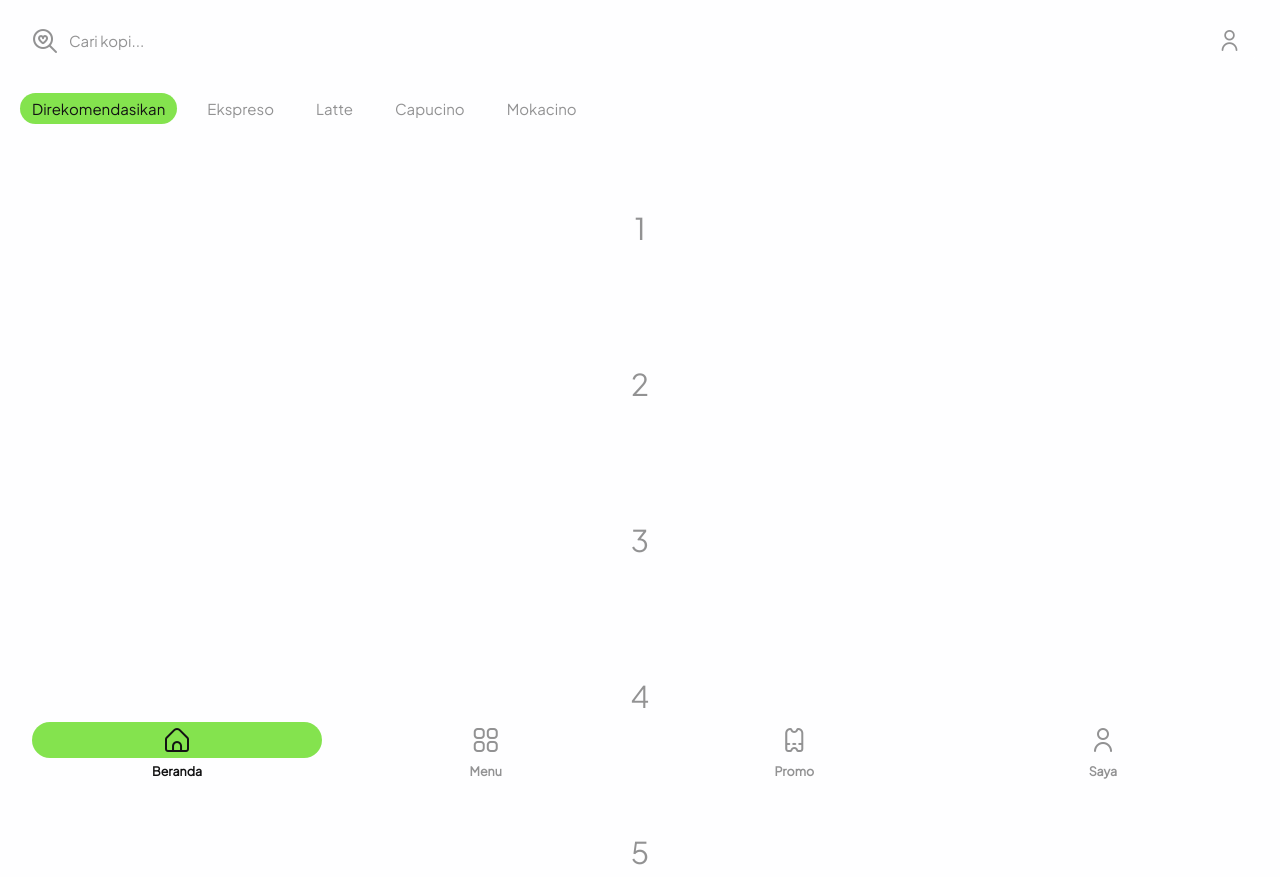
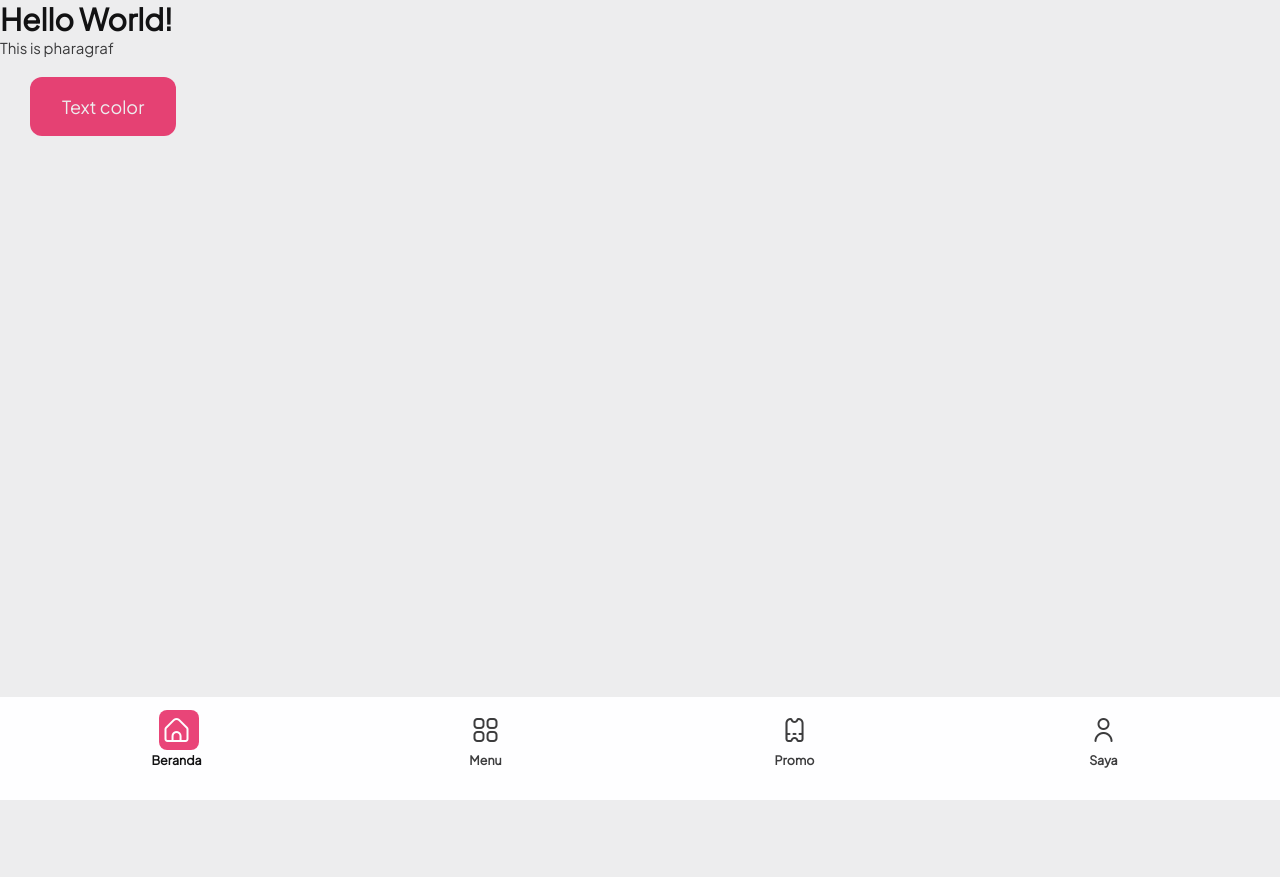
Before and after one commit to TirthaAhmadNazuha/my-react-app-beginner, a React (Create React App) app: page / in a window 1280 px wide. After the commit the page ends 800 px from the top, so only its background shows below. Built offline with nearby package versions, Linux system fonts and the light colour scheme.

Commit message:
make navbar

```diff
--- a/src/App.css
+++ b/src/App.css
@@ -1,206 +1,70 @@
+.primary {
+  background: var(--pri);
+  color: var(--body);
+  width: -webkit-fit-content;
+  width: -moz-fit-content;
+  width: fit-content;
+  padding: 18px 32px;
+  margin: 20px 30px;
+  border-radius: 12px;
+  font-size: 1.2rem;
+}
+
 .navbar {
   position: fixed;
+  bottom: 0;
   left: 0;
-  bottom: 0;
   right: 0;
-  z-index: 77;
-  display: -webkit-box;
-  display: -ms-flexbox;
-  display: flex;
-  padding: 8px calc(10px + 1vw) 16px calc(10px + 1vw);
-  text-align: center;
-  border-top-left-radius: 22px;
-  border-top-right-radius: 22px;
-}
-
-.navbar button {
-  display: -webkit-box;
-  display: -ms-flexbox;
-  display: flex;
-  -webkit-box-orient: vertical;
-  -webkit-box-direction: normal;
-      -ms-flex-direction: column;
-          flex-direction: column;
-  -webkit-box-align: center;
-      -ms-flex-align: center;
-          align-items: center;
-  text-align: center;
-  padding: 5px;
-  -ms-flex-preferred-size: 25%;
-      flex-basis: 25%;
-  -webkit-box-sizing: border-box;
-          box-sizing: border-box;
-}
-
-.navbar h5 {
-  color: inherit;
-  -webkit-transition: 300ms ease;
-  transition: 300ms ease;
-}
-
-.navbar .icon {
-  background: #0000;
-  margin-bottom: 5px;
-  padding: 3px;
-  width: 30px;
-  border-radius: 30px;
-  -webkit-box-sizing: border-box;
-          box-sizing: border-box;
-  -webkit-transition: 300ms ease;
-  transition: 300ms ease;
-}
-
-.navbar .on {
-  color: var(--he);
-}
-
-.navbar .on .icon {
-  background: var(--pri);
-  width: 97%;
-}
-
-.search-bar-home {
-  display: -webkit-box;
-  display: -ms-flexbox;
-  display: flex;
-  width: 100%;
-  padding: 12px 18px;
-  padding-top: 15px;
-  -webkit-box-sizing: border-box;
-          box-sizing: border-box;
-  -webkit-box-pack: center;
-      -ms-flex-pack: center;
-          justify-content: center;
-}
-
-.search-bar-home .search-box {
-  -webkit-box-flex: 3;
-      -ms-flex-positive: 3;
-          flex-grow: 3;
+  width: 100vw;
+  z-index: 66;
+  padding: 18px 22px calc(30px + 0.2vh) 22px;
   display: -webkit-box;
   display: -ms-flexbox;
   display: flex;
   -webkit-box-align: center;
       -ms-flex-align: center;
           align-items: center;
-  padding: 10px 6px;
-  padding-left: 15px;
-  border-top-left-radius: 40px;
-  border-bottom-left-radius: 40px;
-  height: 30px;
-  background: #fefeff30;
+  -ms-flex-pack: distribute;
+      justify-content: space-around;
+  -webkit-box-sizing: border-box;
+          box-sizing: border-box;
 }
 
-.search-bar-home .search-box i {
-  margin-bottom: 2px;
-}
-
-.search-bar-home h4 {
-  font-weight: 400;
-  margin-left: 12px;
-  color: inherit;
-}
-
-.search-bar-home .avatar-user {
-  -ms-flex-preferred-size: fit-content;
-      flex-basis: fit-content;
-  display: -webkit-box;
-  display: -ms-flexbox;
-  display: flex;
-  -webkit-box-align: center;
-      -ms-flex-align: center;
-          align-items: center;
-  -webkit-box-pack: end;
-      -ms-flex-pack: end;
-          justify-content: flex-end;
-  background: #fefeff30;
-  padding: 10px 6px;
-  padding-right: 15px;
-  border-top-right-radius: 40px;
-  border-bottom-right-radius: 40px;
-  height: 30px;
-}
-
-.search-bar-home .avatar-user button {
-  background: #fefeff30;
-  width: 35px;
-  height: 35px;
-  border-radius: 50%;
-}
-
-.search-bar-home .avatar-user button i {
-  font-size: 21px;
-  margin-bottom: 2px;
-}
-
-.content-home {
-  width: 100%;
-  height: 100vh;
-  display: -webkit-box;
-  display: -ms-flexbox;
-  display: flex;
-  -webkit-box-orient: vertical;
-  -webkit-box-direction: normal;
-      -ms-flex-direction: column;
-          flex-direction: column;
-  overflow-y: auto;
-}
-
-.content-home .bread-crumb {
-  -ms-flex-preferred-size: 100px;
-      flex-basis: 100px;
-  width: 100%;
-  display: -webkit-box;
-  display: -ms-flexbox;
-  display: flex;
-  -webkit-box-align: center;
-      -ms-flex-align: center;
-          align-items: center;
-  -ms-flex-wrap: nowrap;
-      flex-wrap: nowrap;
-  overflow-x: auto;
-  overflow-y: hidden;
-}
-
-.content-home .bread-crumb button {
-  background: #fefeff30;
-  padding: 6px 12px;
-  border-radius: 30px;
-  margin: 9px;
+.navbar .navbar-btn {
+  -ms-flex-preferred-size: 23%;
+      flex-basis: 23%;
+  color: var(--co);
   -webkit-transition: 300ms ease;
   transition: 300ms ease;
 }
 
-.content-home .bread-crumb button:first-child {
-  margin-left: 20px;
+.navbar .navbar-btn h5 {
+  color: var(--co);
+  -webkit-transition: 300ms ease;
+  transition: 300ms ease;
 }
 
-.content-home .bread-crumb button:last-child {
-  margin-right: 18px;
+.navbar .navbar-btn i {
+  margin-bottom: 10px;
 }
 
-.content-home .bread-crumb .on {
-  color: var(--he);
-  background: var(--pri);
+.navbar .navbar-btn.on {
+  color: var(--bg);
 }
 
-.content-home .con {
-  -webkit-box-flex: 3;
-      -ms-flex-positive: 3;
-          flex-grow: 3;
-  overflow-y: auto;
+.navbar .navbar-btn.on h5 {
+  color: var(--he);
 }
 
-.content-home .con div {
-  width: 100%;
-  padding: 50px 0;
-  text-align: center;
-  font-size: 2em;
-  background: #fefeff23;
-  margin: 18px 0;
-}
-
-.content-home .con div:last-child {
-  margin-bottom: 220px;
+.navbar .navbar-btn-bg {
+  position: absolute;
+  top: 13px;
+  z-index: -1;
+  background: var(--pri);
+  width: 40px;
+  height: 40px;
+  border-radius: 8px;
+  -webkit-transition: 300ms ease;
+  transition: 300ms ease;
 }
 /*# sourceMappingURL=App.css.map */
--- a/src/App.js
+++ b/src/App.js
@@ -1,27 +1,14 @@
 import './App.css';
 import Navbar from './components/nav';
-import SearchBarHome from './components/home/searchbar';
-import ContentHome from './components/home/conten';
+
+
 const App = () => {
-	// document.querySelector('.home-page .con').style.overflowY = 'hidden'
-	// window.addEventListener('scroll', () => {
-	// 	const searchBarHome = document.querySelector('.home-page .search-bar-home').offsetTop + document.querySelector('.home-page .search-bar-home').clientHeight
-	// 	if (window.scrollY >= searchBarHome) {
-	// 		document.querySelector('.home-page .con').style.overflowY = 'auto'
-	// 		window.blur()
-	// 		document.querySelector('.home-page .con').focus()
-	// 	} else {
-	// 		document.querySelector('.home-page .con').style.overflowY = 'hidden'
-	// 		document.querySelector('.home-page .con').blur()
-	// 		window.focus()
-	// 	}
-	// })
+
 	return (
 		<div className='App'>
-			<div className='home-page'>
-				<SearchBarHome />
-				<ContentHome />
-			</div>
+			<h1>Hello World!</h1>
+			<p>This is pharagraf</p>
+			<div className='primary'>Text color</div>
 			<Navbar />
 		</div>
 	);
--- a/src/App.scss
+++ b/src/App.scss
@@ -1,138 +1,55 @@
+.primary {
+    background: var(--pri);
+    color: var(--body);
+    width: fit-content;
+    padding: 18px 32px;
+    margin: 20px 30px;
+    border-radius: 12px;
+    font-size: 1.2rem;
+}
 .navbar {
     position: fixed;
+    bottom: 0;
     left: 0;
-    bottom: 0;
     right: 0;
-    z-index: 77;
+    width: 100vw;
+    z-index: 66;
+    padding: 18px 22px calc(30px + 0.2vh) 22px;
     display: flex;
-    padding: 8px calc(10px + 1vw) 16px calc(10px + 1vw);
-    text-align: center;
-    border-top-left-radius: 22px;
-    border-top-right-radius: 22px;
-    button {
-        display: flex;
-        flex-direction: column;
-        align-items: center;
-        text-align: center;
-        padding: 5px;
-        flex-basis: 25%;
-        box-sizing: border-box;
+    align-items: center;
+    justify-content: space-around;
+    box-sizing: border-box;
+    .navbar-btn {
+        flex-basis: 23%;
+        color: var(--co);
+        transition: 300ms ease;
+        h5 {
+            color: var(--co);
+            transition: 300ms ease;
+        }
+        i {
+            margin-bottom: 10px;
+        }
     }
-    h5 {
-        color: inherit;
+    .navbar-btn.on {
+        color: var(--bg);
+        h5 {
+            color: var(--he);
+        }
+    }
+    .navbar-btn-bg {
+        position: absolute;
+        top: 13px;
+        z-index: -1;
+        background: var(--pri);
+        width: 40px;
+        height: 40px;
+        border-radius: 8px;
         transition: 300ms ease;
     }
-    .icon {
-        background: #0000;
-        margin-bottom: 5px;
-        padding: 3px;
-        width: 30px;
-        border-radius: 30px;
-        box-sizing: border-box;
-        transition: 300ms ease;
-    }
-    .on {
-        color: var(--he);
-        .icon {
-            background: var(--pri);
-            width: 97%;
-        }
-    }
 }
-.search-bar-home {
-    display: flex;
-    width: 100%;
-    padding: 12px 18px;
-    padding-top: 15px;
-    box-sizing: border-box;
-    justify-content: center;
-    .search-box {
-        flex-grow: 3;
-        display: flex;
-        align-items: center;
-        padding: 10px 6px;
-        padding-left: 15px;
-        border-top-left-radius: 40px;
-        border-bottom-left-radius: 40px;
-        height: 30px;
-        background: #fefeff30;
-        i {
-            margin-bottom: 2px;
-        }
-    }
-    h4 {
-        font-weight: 400;
-        margin-left: 12px;
-        color: inherit;
-    }
-    .avatar-user {
-        flex-basis: fit-content;
-        display: flex;
-        align-items: center;
-        justify-content: flex-end;
-        background: #fefeff30;
-        padding: 10px 6px;
-        padding-right: 15px;
-        border-top-right-radius: 40px;
-        border-bottom-right-radius: 40px;
-        height: 30px;
-        button {
-            background: #fefeff30;
-            width: 35px;
-            height: 35px;
-            border-radius: 50%;
-            i {
-                font-size: 21px;
-                margin-bottom: 2px;
-            }
-        }
-    }
-}
-.content-home {
-    width: 100%;
-    height: 100vh;
-    display: flex;
-    flex-direction: column;
-    overflow-y: auto;
-    .bread-crumb {
-        flex-basis: 100px;
-        width: 100%;
-        display: flex;
-        align-items: center;
-        flex-wrap: nowrap;
-        overflow-x: auto;
-        overflow-y: hidden;
-        button {
-            background: #fefeff30;
-            padding: 6px 12px;
-            border-radius: 30px;
-            margin: 9px;
-            transition: 300ms ease;
-            &:first-child {
-                margin-left: 20px;
-            }
-            &:last-child {
-                margin-right: 18px;
-            }
-        }
-        .on {
-            color: var(--he);
-            background: var(--pri);
-        }
-    }
-    .con {
-        flex-grow: 3;
-        overflow-y: auto;
-        div {
-            width: 100%;
-            padding: 50px 0;
-            text-align: center;
-            font-size: 2em;
-            background: #fefeff23;
-            margin: 18px 0;
-            &:last-child {
-                margin-bottom: 220px;
-            }
-        }
-    }
-}
+// @media screen and (prefers-color-scheme: light) {
+//     .navbar .navbar-btn.on {
+//         color: var(--truePri);
+//     }
+// }
--- a/src/components/home/conten.js
+++ /dev/null
@@ -1,34 +0,0 @@
-const ContentHome = () => {
-    const handleClick = (e) => {
-        for (const item of e.nativeEvent.path) {
-            if (item.className === 'home-bread-crumb-btn') {
-                item.className = 'home-bread-crumb-btn on'
-                for (const button of document.getElementsByClassName('home-bread-crumb-btn on')) {
-                    if (button.name !== item.name) button.className = 'home-bread-crumb-btn'
-                }
-            }
-        }
-
-    }
-
-    return (
-        <div className="content-home">
-            <div className="bread-crumb" onClick={(e) => handleClick(e)}>
-                <button className="home-bread-crumb-btn on" name="sugestion">Direkomendasikan</button>
-                <button className="home-bread-crumb-btn" name="expreso">Ekspreso</button>
-                <button className="home-bread-crumb-btn" name="late">Latte</button>
-                <button className="home-bread-crumb-btn" name="capucino">Capucino</button>
-                <button className="home-bread-crumb-btn" name="mokacina">Mokacino</button>
-            </div>
-            <div className="con">
-                <div>1</div>
-                <div>2</div>
-                <div>3</div>
-                <div>4</div>
-                <div>5</div>
-                <div>6</div>
-            </div>
-        </div>
-    )
-}
-export default ContentHome
--- a/src/components/home/searchbar.js
+++ /dev/null
@@ -1,14 +0,0 @@
-const SearchBarHome = () => {
-    return (
-        <div className="search-bar-home">
-            <div className="search-box">
-                <i className="fi fi-rr-search-heart"></i>
-                <h4>Cari kopi...</h4>
-            </div>
-            <div className="avatar-user">
-                <button><i className="fi fi-rr-user"></i></button>
-            </div>
-        </div>
-    )
-}
-export default SearchBarHome
--- a/src/components/nav.js
+++ b/src/components/nav.js
@@ -1,21 +1,34 @@
 const Navbar = () => {
-    const handleClick = (e) => {
-        for (const item of e.nativeEvent.path) {
-            if (item.className === 'navbar-btn') {
-                item.className = 'navbar-btn on'
-                for (const button of document.getElementsByClassName('navbar-btn on')) {
-                    if (button.name !== item.name) button.className = 'navbar-btn'
-                }
+    const navbarInterval = () => {
+        const inter = setInterval(() => {
+            if (document.querySelector('.navbar') !== null) {
+                clearInterval(inter)
+                const btn = document.querySelectorAll('.navbar .navbar-btn')
+                const btnBg = document.querySelector('.navbar .navbar-btn-bg')
+                const onIcon = document.querySelector('.navbar .navbar-btn.on i')
+                btnBg.style.left = onIcon.offsetLeft - 8 + 'px'
+                handleClick({ btn, btnBg, onIcon })
             }
-        }
-
+        }, 0)
+    }
+    navbarInterval()
+    const handleClick = ({ btn, btnBg, onIcon }) => {
+        btn.forEach(button => {
+            button.addEventListener('click', () => {
+                btn.forEach((button) => {
+                    button.className = 'navbar-btn'
+                })
+                button.className = 'navbar-btn on'
+            })
+        })
     }
     return (
-        <div className="navbar" onClick={(e) => handleClick(e)}>
-            <button className="navbar-btn on" name="home"><div className="icon"><i className="fi fi-rr-home"></i></div><h5>Beranda</h5></button>
-            <button className="navbar-btn" name="menu"><div className="icon"><i className="fi fi-rr-apps"></i></div><h5>Menu</h5></button>
-            <button className="navbar-btn" name="promo"><div className="icon"><i className="fi fi-rr-ticket"></i></div><h5>Promo</h5></button>
-            <button className="navbar-btn" name="user"><div className="icon"><i className="fi fi-rr-user"></i></div><h5>Saya</h5></button>
+        <div className="navbar" onClick={() => navbarInterval()}>
+            <div className="navbar-btn-bg"></div>
+            <button className="navbar-btn on" name="home"><i className="fi fi-rr-home"></i><h5>Beranda</h5></button>
+            <button className="navbar-btn" name="menu"><i className="fi fi-rr-apps"></i><h5>Menu</h5></button>
+            <button className="navbar-btn" name="promo"><i className="fi fi-rr-ticket"></i><h5>Promo</h5></button>
+            <button className="navbar-btn" name="user"><i className="fi fi-rr-user"></i><h5>Saya</h5></button>
         </div>
     )
 }
--- a/src/index.css
+++ b/src/index.css
@@ -7,19 +7,23 @@
 	scroll-behavior: smooth;
 }
 :root {
-	--lightCo: #2222237d;
+	--lightCo: #1d1d1edc;
 	--lightHe: #121213;
 	--lightBg: #fefeff;
 	--lightBo: #ededee;
-	--darkCo: #dddddd7d;
+	--darkCo: #ddddddc5;
 	--darkHe: white;
-	--darkBg: #2e2e2f;
-	--darkBo: #202021;
+	--darkBg: #181819;
+	--darkBo: #020203;
 	--co: var(--lightCo);
 	--he: var(--lightHe);
 	--bg: var(--lightBg);
 	--body: var(--lightBo);
-	--pri: rgba(94, 218, 23, 0.76);
+	--pri: #e30045b9;
+	--truePri: #e30045;
+	--softgr: #75757643;
+	--hardgr: #75757675;
+	--gray: #757576;
 	color-scheme: light;
 }
 html, body {
@@ -46,7 +50,7 @@ i::before {
 div {
 	background: var(--bg);
 }
-.App {
+.App, #root {
 	background: #0000;
 }
 @media screen and (prefers-color-scheme: dark) {
```
Also changed, not shown: public/index.html (+2 -11 lines), public/manifestdark.json (deleted, +0 -26 lines), public/manifest.json, src/hooks/windowdimension.js (added), 1 other file (tests, documents, lock files or other folders).
